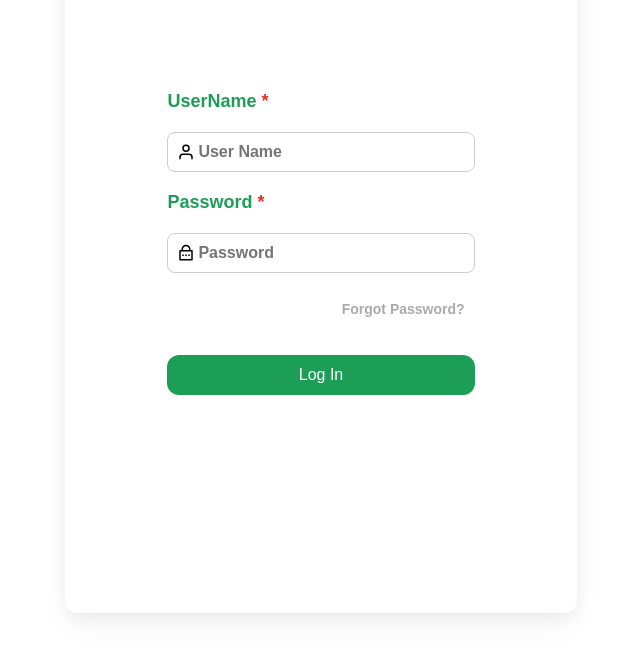
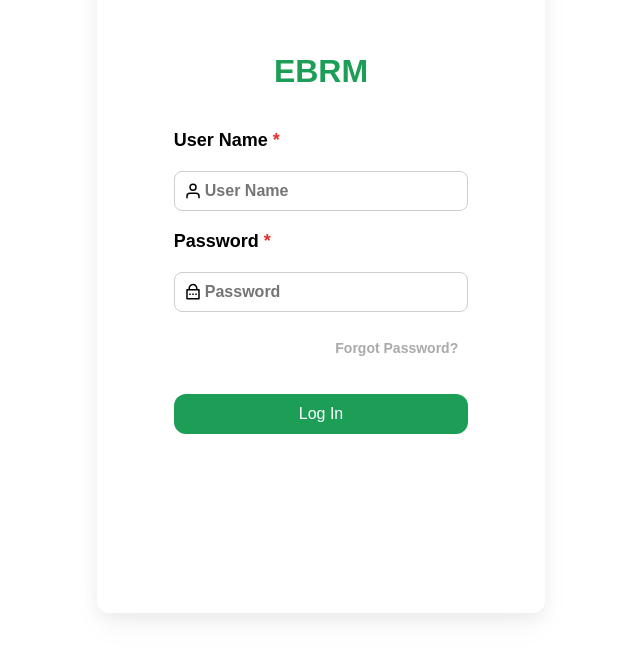
Before and after one commit to PrathapAnnavarapu/Transport, a React (Create React App) app: page /Hughesnetwork/Management/Login in a window 1280 px wide. Shown: the part 147-800 px from the top of the page, without its empty margins (319-959 px from the left). Built offline with nearby package versions, Linux system fonts and the light colour scheme.

Commit message:
twentyfour commit

```diff
--- a/src/App.css
+++ b/src/App.css
@@ -337,13 +337,21 @@ body {
     flex-direction: column;
     justify-content: center;
     align-items: flex-start;
-    width: 40%;
+    width: 35%;
     height: 90%;
-    padding: 50px 8%;
+    padding: 50px 6%;
     background-color: #fff;
     box-shadow: hsla(220, 30%, 5%, 0.05) 0px 5px 15px 0px, hsla(220, 25%, 10%, 0.05) 0px 15px 35px -5px;
     gap: 10px;
     border-radius: 12px;
+}
+
+.login-in-form h1{
+  margin-bottom:30px;
+  color: rgb(29, 158, 87);
+
+  align-self: center;
+  font-size: 40px;
 }
 
 .input-with-icon {
@@ -661,7 +669,6 @@ body {
 .label-text {
   font-size: 18px;
   font-weight: 600;
-  color: rgb(29, 158, 87);
 }
 
 
@@ -1059,7 +1066,6 @@ body {
 .authuntication-main form label {
   font-size: 20px;
   font-weight: 600;
-  color: rgb(29, 158, 87);
 }
 
 .authuntication-main form div input {
@@ -1195,6 +1201,10 @@ table thead {
   height: calc(100% - 40px); /* Adjust based on header height */
   overflow-y: auto;
   scrollbar-width: none;
+}
+
+.table-container tbody tr:hover{
+  background-color: #f0efef;
 }
 
 .table-container thead,
--- a/src/App.js
+++ b/src/App.js
@@ -7,32 +7,33 @@ import {
   useLocation,
   useNavigate,
 } from "react-router-dom";
-import Cookies from 'js-cookie'
+import Cookies from 'js-cookie';
 import Loader from './Components/Loader';
 import './App.css';
+
 
 const InvoiceUploadAuthuntication = lazy(() => import('./Pages/Invoices/UploadAuthuntication'));
 const Invoices = lazy(() => import('./Pages/Invoices/Invoices'));
 const Header = lazy(() => import('./Components/Header'));
 const Status = lazy(() => import('./Pages/Invoices/UploadStatus'));
-const Dashboard = lazy(() => import('./Pages/Dashboard'))
-const Login = lazy(()=> import('./Pages/Login'))
-const Notifications = lazy(()=> import('./Pages/Notifications'))
+const Dashboard = lazy(() => import('./Pages/Dashboard'));
+const Login = lazy(() => import('./Pages/Login'));
+const Notifications = lazy(() => import('./Pages/Notifications'));
+const ErrorBoundary = lazy(()=> import('./Components/ErrorBoundaries'))
 
 function AppContent() {
-  const Jwt = Cookies.get('jwt_token')
+  const Jwt = Cookies.get('jwt_token');
   const location = useLocation();
   const navigate = useNavigate();
   const [isAuthenticated, setIsAuthenticated] = useState(false); // This should be dynamically set based on your authentication logic
 
-
-  useEffect(()=>{
-    if (Jwt !== undefined){
-    setIsAuthenticated(true)
-    }else{
-    setIsAuthenticated(false)
+  useEffect(() => {
+    if (Jwt !== undefined) {
+      setIsAuthenticated(true);
+    } else {
+      setIsAuthenticated(false);
     }
-  }, [Jwt])
+  }, [Jwt]);
 
   useEffect(() => {
     // Save the current path to local storage
@@ -47,8 +48,6 @@ function AppContent() {
     }
   }, [navigate]);
 
-
-
   return (
     <Suspense fallback={<Loader />}>
       <div className='main-home'>
@@ -58,8 +57,8 @@ function AppContent() {
             <section>
               <Routes>
                 <Route path='/Hughesnetwork/Management/Dashboard' element={<Dashboard />} key={location.pathname} />
-                <Route path='/Hughesnetwork/Management/Invoices/Upload/Authuntication' element={<InvoiceUploadAuthuntication />} key={location.pathname}/>
-                <Route path='/Hughesnetwork/Management/Invoices/Upload' element={<Invoices/>} key={location.pathname} />
+                <Route path='/Hughesnetwork/Management/Invoices/Upload/Authuntication' element={<InvoiceUploadAuthuntication />} key={location.pathname} />
+                <Route path='/Hughesnetwork/Management/Invoices/Upload' element={<Invoices />} key={location.pathname} />
                 <Route path='/Hughesnetwork/Management/Invoices/Status' element={<Status />} key={location.pathname} />
                 <Route path='/Hughesnetwork/Management/Notifications' element={<Notifications />} key={location.pathname} />
                 <Route path='*' element={<Navigate to='/Hughesnetwork/Management/Dashboard' replace />} />
@@ -68,7 +67,7 @@ function AppContent() {
           </>
         ) : (
           <Routes>
-            <Route path='/Hughesnetwork/Management/Login' element={<Login/>} />
+            <Route path='/Hughesnetwork/Management/Login' element={<Login />} />
             <Route path='*' element={<Navigate to='/Hughesnetwork/Management/Login' replace />} />
           </Routes>
         )}
@@ -80,7 +79,9 @@ function AppContent() {
 function App() {
   return (
     <BrowserRouter future={{ v7_relativeSplatPath: true }}>
-      <AppContent />
+      <ErrorBoundary>
+        <AppContent />
+      </ErrorBoundary>
     </BrowserRouter>
   );
 }
--- /dev/null
+++ b/src/Components/ErrorBoundaries.js
@@ -0,0 +1,32 @@
+import React, { useState, useEffect } from 'react';
+
+const ErrorBoundary = ({ children }) => {
+  const [hasError, setHasError] = useState(false);
+
+  useEffect(() => {
+    const handleError = (error, errorInfo) => {
+      console.error("ErrorBoundary caught an error", error, errorInfo);
+      setHasError(true);
+    };
+
+    const errorHandler = (event) => {
+      handleError(event.error);
+    };
+
+    window.addEventListener('error', errorHandler);
+    window.addEventListener('unhandledrejection', errorHandler);
+
+    return () => {
+      window.removeEventListener('error', errorHandler);
+      window.removeEventListener('unhandledrejection', errorHandler);
+    };
+  }, []);
+
+  if (hasError) {
+    return <h1>Something went wrong.</h1>;
+  }
+
+  return children;
+};
+
+export default ErrorBoundary;
--- a/src/Pages/Invoices/Invoices.js
+++ b/src/Pages/Invoices/Invoices.js
@@ -146,7 +146,7 @@ const Mainmenu = () => {
 
   const uploadAutomation = async () => {
     setIsUploading(true);
-    if (selectedItems.length !== 0 && isUploading === true) { // Prevent multiple uploads
+    if (selectedItems.length !== 0 && isUploading === true) {
       info('Your invoices are uploading, please wait...');
 
       setApiProps({
--- a/src/Pages/Invoices/UploadStatus.js
+++ b/src/Pages/Invoices/UploadStatus.js
@@ -27,7 +27,7 @@ const StatusTable = () => {
   <div className='status-container'>
      <div className='insights-container'>
         <div className='insight-1'>
-          <h6>To Be Reviewed</h6>
+          <h6>Pending</h6>
           <h5>3</h5>
         </div>
         {/* <div className='insight-2'>
@@ -35,11 +35,11 @@ const StatusTable = () => {
           <h5>0</h5>
         </div> */}
         <div className='insight-4'>
-          <h6>Reviewed</h6>
+          <h6>Failed</h6>
           <h5>12</h5>
         </div>
         <div className='insight-3'>
-          <h6>Approved</h6>
+          <h6>Uploaded</h6>
           <h5>5</h5>
         </div>
         <div className='insight-5'>
--- a/src/Pages/Login.js
+++ b/src/Pages/Login.js
@@ -100,9 +100,10 @@ const Login = () => {
         <>
             <div className="Login-lg">
                 <form className="login-in-form" onSubmit={checkCredentialsBeforeToSendToDB}>
+                    <h1>EBRM</h1>
                     {Object.keys(credentialsError).length !== 0 && <h4 className='error-msg'>{credentialsError.msg}</h4>}
                     {/* <h3> Expense Management Software</h3> */}
-                    <label htmlFor='username' className='label-text'>UserName<span className='mandatory'> *</span></label>
+                    <label htmlFor='username' className='label-text'>User Name<span className='mandatory'> *</span></label>
                     <div className='input-with-icon'>
                         <FiUser className='icon' />
                         <input
```
